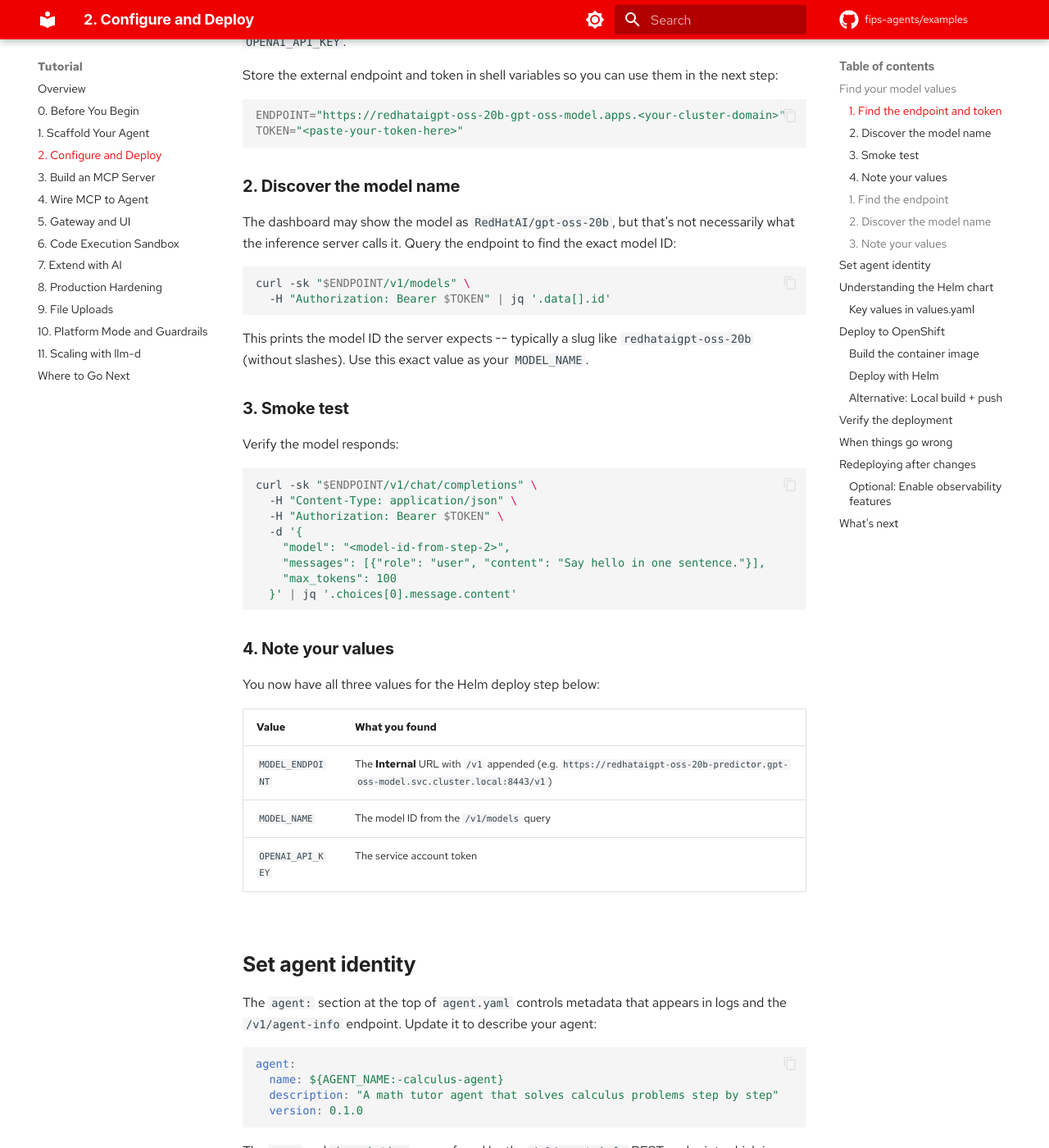
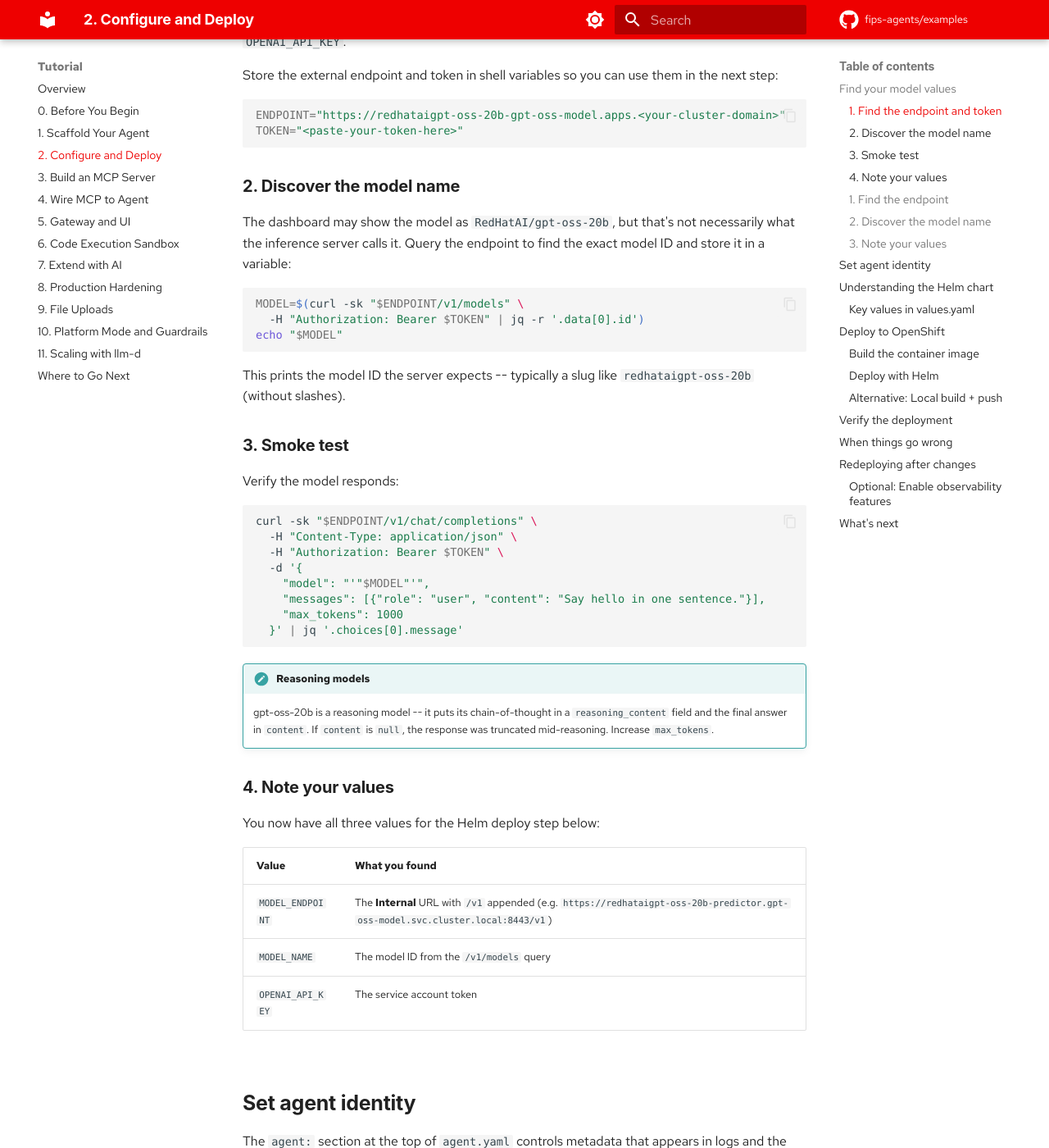
Before and after one commit to fips-agents/examples, an MkDocs documentation site: the page built from docs/02-configure-and-deploy.md, in a window 1280 px wide and 1400 px high, scrolled down 972 px. Shown: the whole window at 82% size. Built offline with MkDocs 1.6.1 and Material for MkDocs 9.7.7, drawn with Linux system fonts in a browser that asks for light colours; some web fonts are replaced; comment, search, counter and statistics services are not loaded.

Commit message:
docs: Fix smoke test — store model ID in var, bump max_tokens
The placeholder <model-id-from-step-2> was copied literally by students.
Now step 2 stores the model ID in $MODEL and step 3 reuses it via shell
string concatenation, avoiding both the placeholder trap and the
single-quote/variable-expansion pitfall.

Also bump max_tokens from 100 to 1000 — reasoning models like gpt-oss-20b
exhaust 100 tokens on chain-of-thought before producing content.

Assisted-by: Claude Code (Opus 4.6)

````diff
--- a/docs/02-configure-and-deploy.md
+++ b/docs/02-configure-and-deploy.md
@@ -45,16 +45,16 @@ platform.
 
     The dashboard may show the model as `RedHatAI/gpt-oss-20b`, but
     that's not necessarily what the inference server calls it. Query the
-    endpoint to find the exact model ID:
+    endpoint to find the exact model ID and store it in a variable:
 
     ```bash
-    curl -sk "$ENDPOINT/v1/models" \
-      -H "Authorization: Bearer $TOKEN" | jq '.data[].id'
+    MODEL=$(curl -sk "$ENDPOINT/v1/models" \
+      -H "Authorization: Bearer $TOKEN" | jq -r '.data[0].id')
+    echo "$MODEL"
     ```
 
     This prints the model ID the server expects -- typically a slug like
-    `redhataigpt-oss-20b` (without slashes). Use this exact value as
-    your `MODEL_NAME`.
+    `redhataigpt-oss-20b` (without slashes).
 
     ### 3. Smoke test
 
@@ -65,11 +65,17 @@ platform.
       -H "Content-Type: application/json" \
       -H "Authorization: Bearer $TOKEN" \
       -d '{
-        "model": "<model-id-from-step-2>",
+        "model": "'"$MODEL"'",
         "messages": [{"role": "user", "content": "Say hello in one sentence."}],
-        "max_tokens": 100
-      }' | jq '.choices[0].message.content'
+        "max_tokens": 1000
+      }' | jq '.choices[0].message'
     ```
+
+    !!! note "Reasoning models"
+        gpt-oss-20b is a reasoning model -- it puts its chain-of-thought
+        in a `reasoning_content` field and the final answer in `content`.
+        If `content` is `null`, the response was truncated mid-reasoning.
+        Increase `max_tokens`.
 
     ### 4. Note your values
 
````
